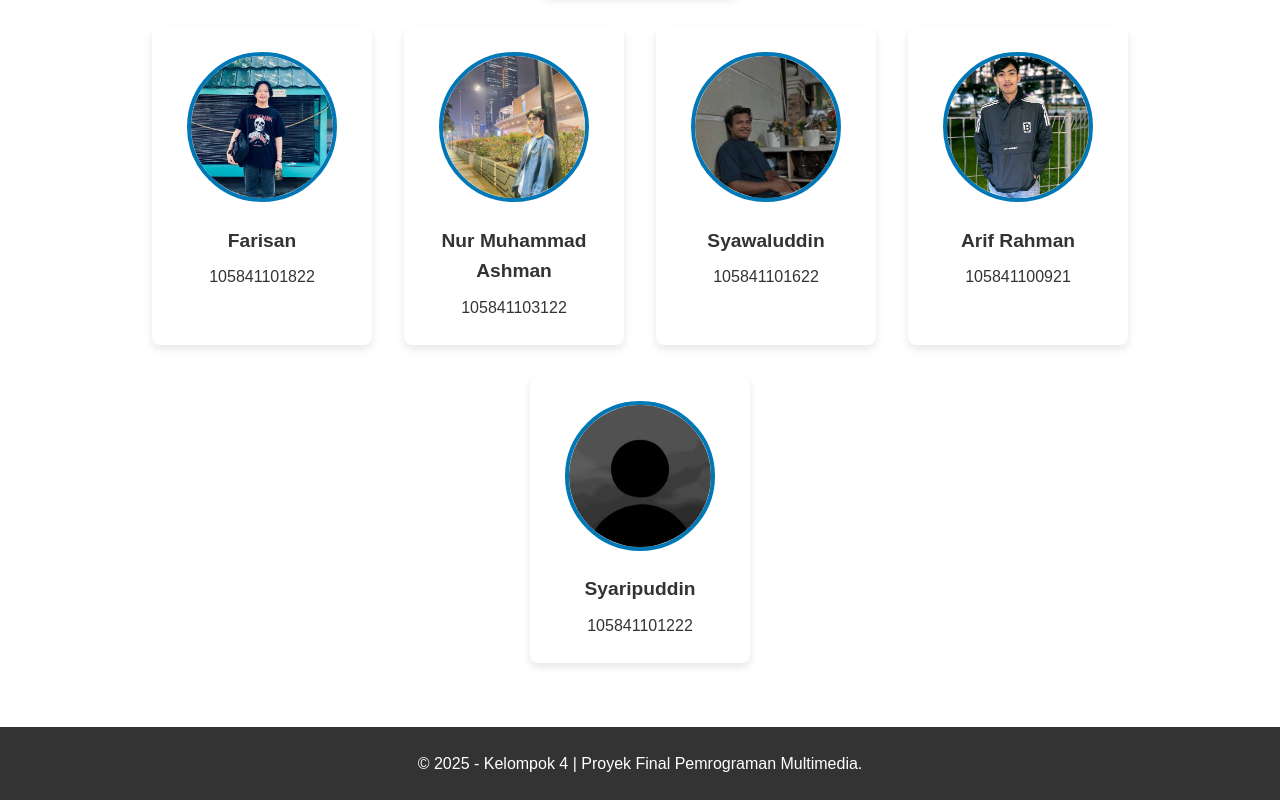
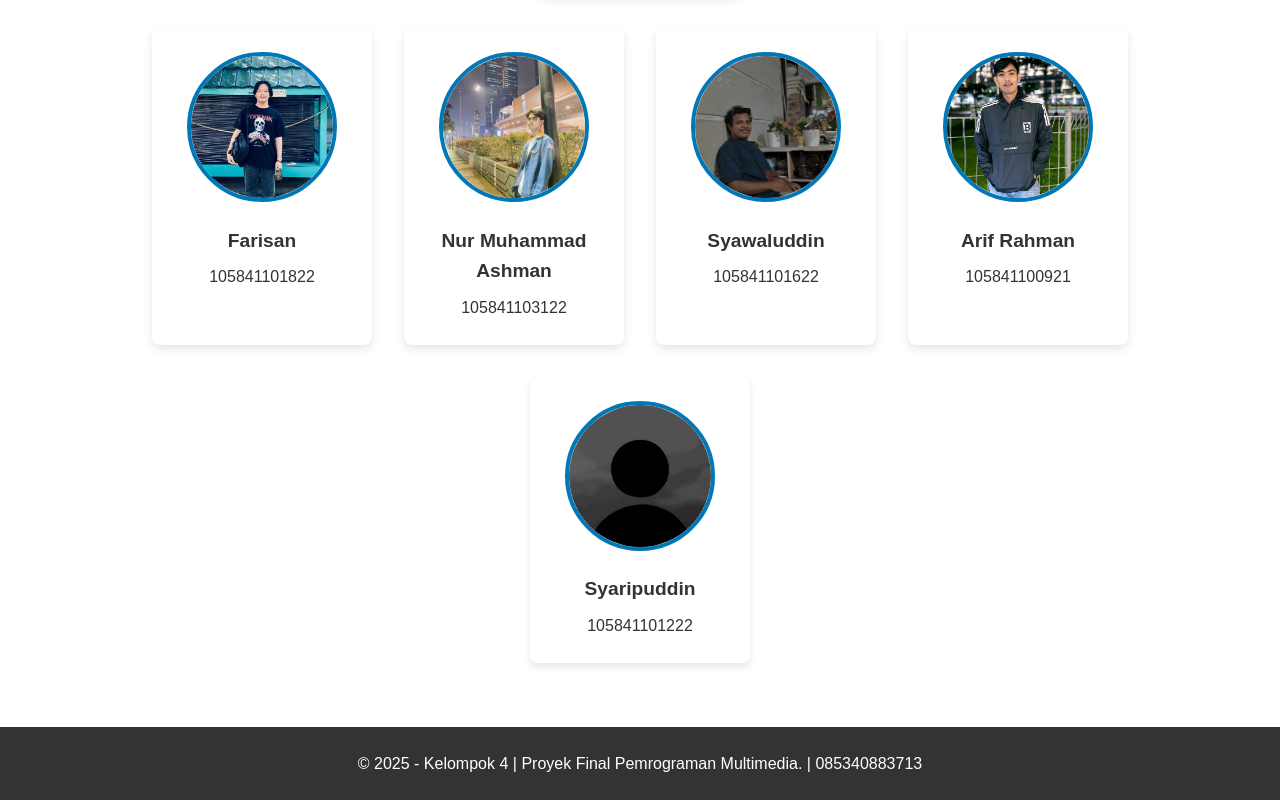
Before and after one commit to hamdani105841103722/Final_Pemrograman_Multimedia, a plain HTML site: page index.html in a window 1280 px wide. Shown: the part 4171-4971 px from the top of the page. Drawn offline with Linux system fonts and the light colour scheme; a web font is replaced by a local one.

```diff
--- a/index.html
+++ b/index.html
@@ -119,7 +119,7 @@
     </main>
 
     <footer>
-        <p>© 2025 - Kelompok 4 | Proyek Final Pemrograman Multimedia.</p>
+        <p>© 2025 - Kelompok 4 | Proyek Final Pemrograman Multimedia.  | 085340883713 </p>
     </footer>
 
     <script src="script.js"></script>
```
